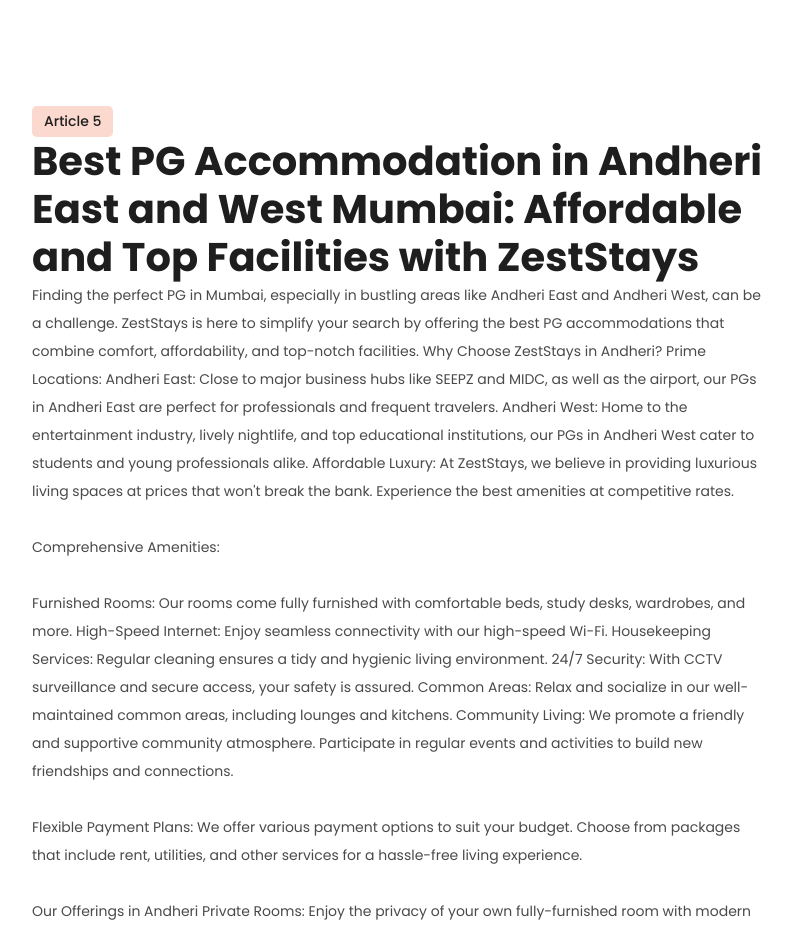
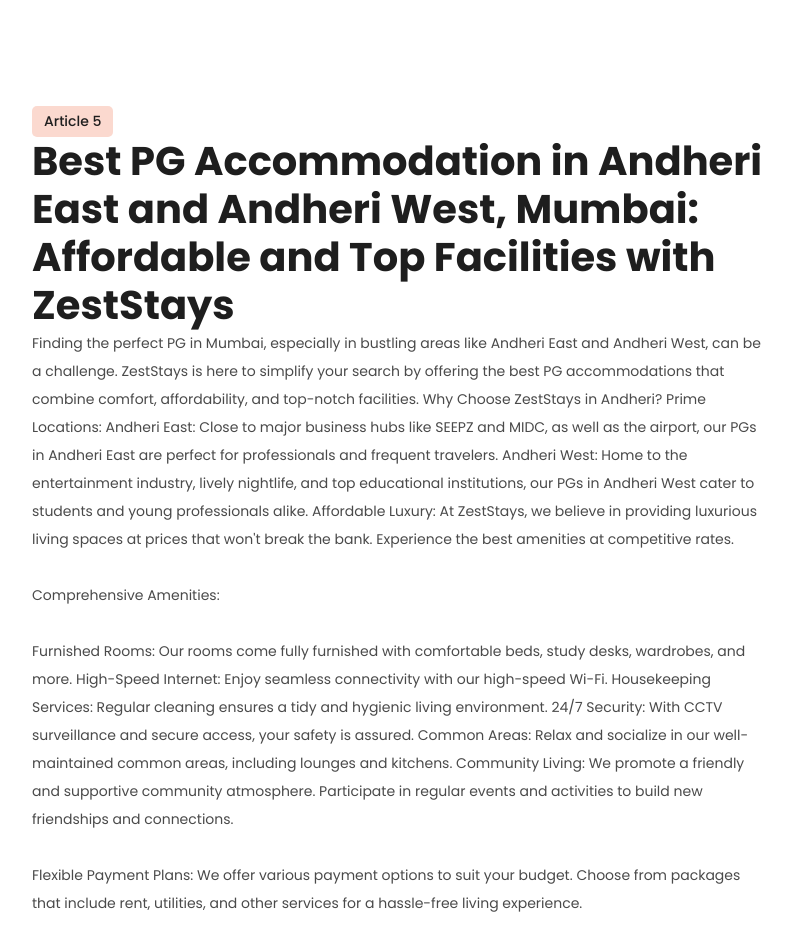
Before and after one commit to gauravexampil/zeststays, a plain HTML site: page blog.html in a window 1280 px wide. Shown: the part 6300-7231 px from the top of the page, without its empty margins (50-842 px from the left). Drawn offline with nearby package versions, Linux system fonts and the light colour scheme.

Commit message:
finalUpdate blog.html

```diff
--- a/blog.html
+++ b/blog.html
@@ -424,7 +424,7 @@ We have more than 10 flats for our customers and 50+ bed available. With facilit
           </div>
           <div class="main-content">
             <span class="category">Article 5</span>
-            <h1>Best PG Accommodation in Andheri East and West Mumbai: Affordable and Top Facilities with ZestStays</h1>
+            <h1>Best PG Accommodation in Andheri East and Andheri West, Mumbai: Affordable and Top Facilities with ZestStays</h1>
             <p>Finding the perfect PG in Mumbai, especially in bustling areas like Andheri East and Andheri West, can be a challenge. ZestStays is here to simplify your search by offering the best PG accommodations that combine comfort, affordability, and top-notch facilities.
 
               Why Choose ZestStays in Andheri?
```
